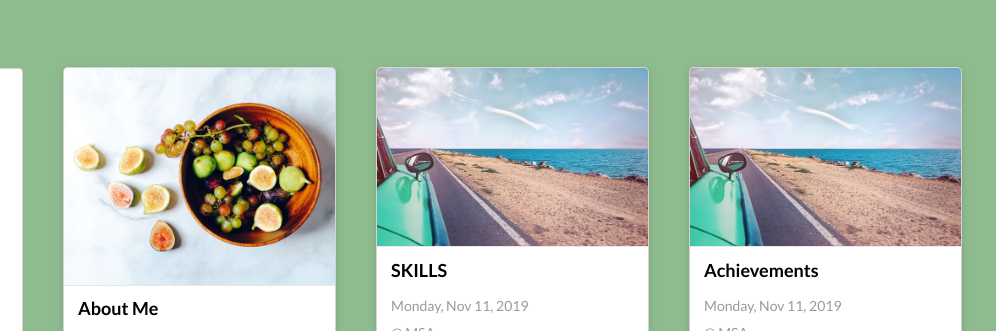
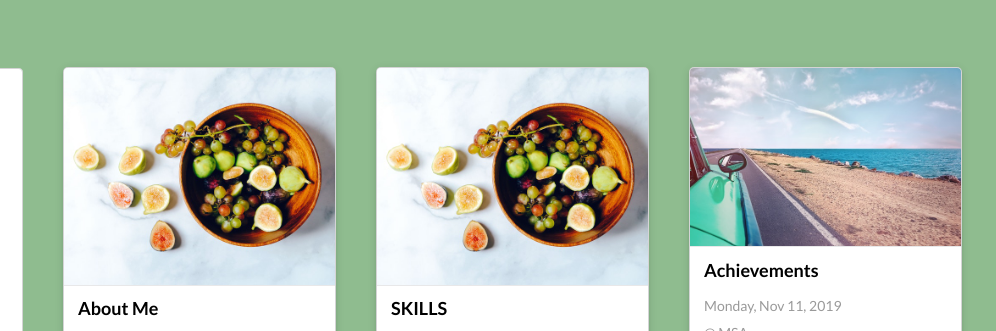
Before and after one commit to Cpsite/Cpsite.github.io, a plain HTML site: page about/index.html in a window 1280 px wide. Shown: the top 331 px of the page, 284-1280 px from the left. Drawn offline with Linux system fonts and the light colour scheme.

Commit message:
favicon updated

```diff
--- a/about/index.html
+++ b/about/index.html
@@ -399,7 +399,7 @@
 
   <div class="image">
 
-      <img src="/img/default3.jpg" alt="SKILLS" />
+      <img src="/img/default1.jpg" alt="SKILLS" />
 
   </div>
 
```
Also changed, not shown: favicon.ico.
